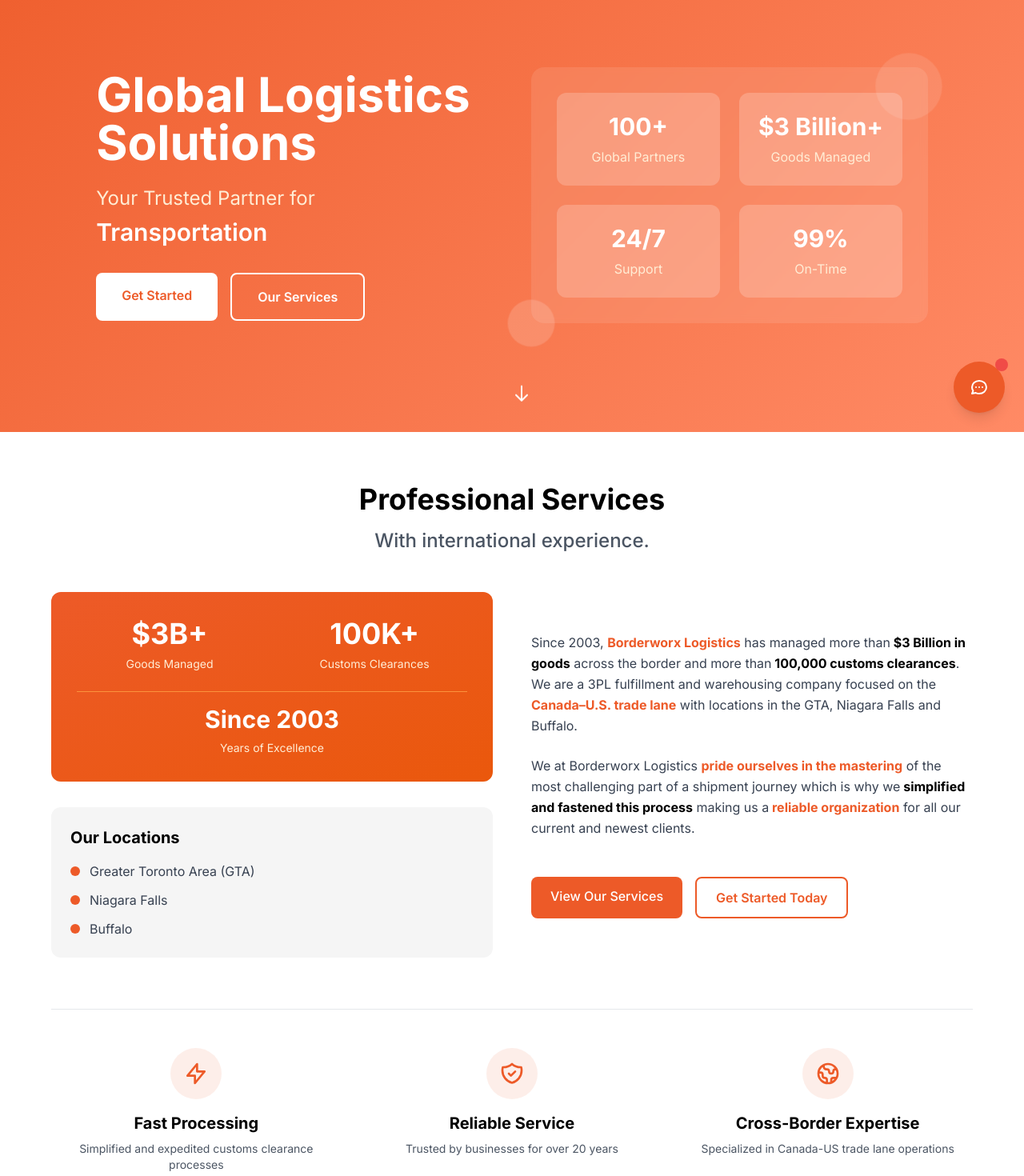
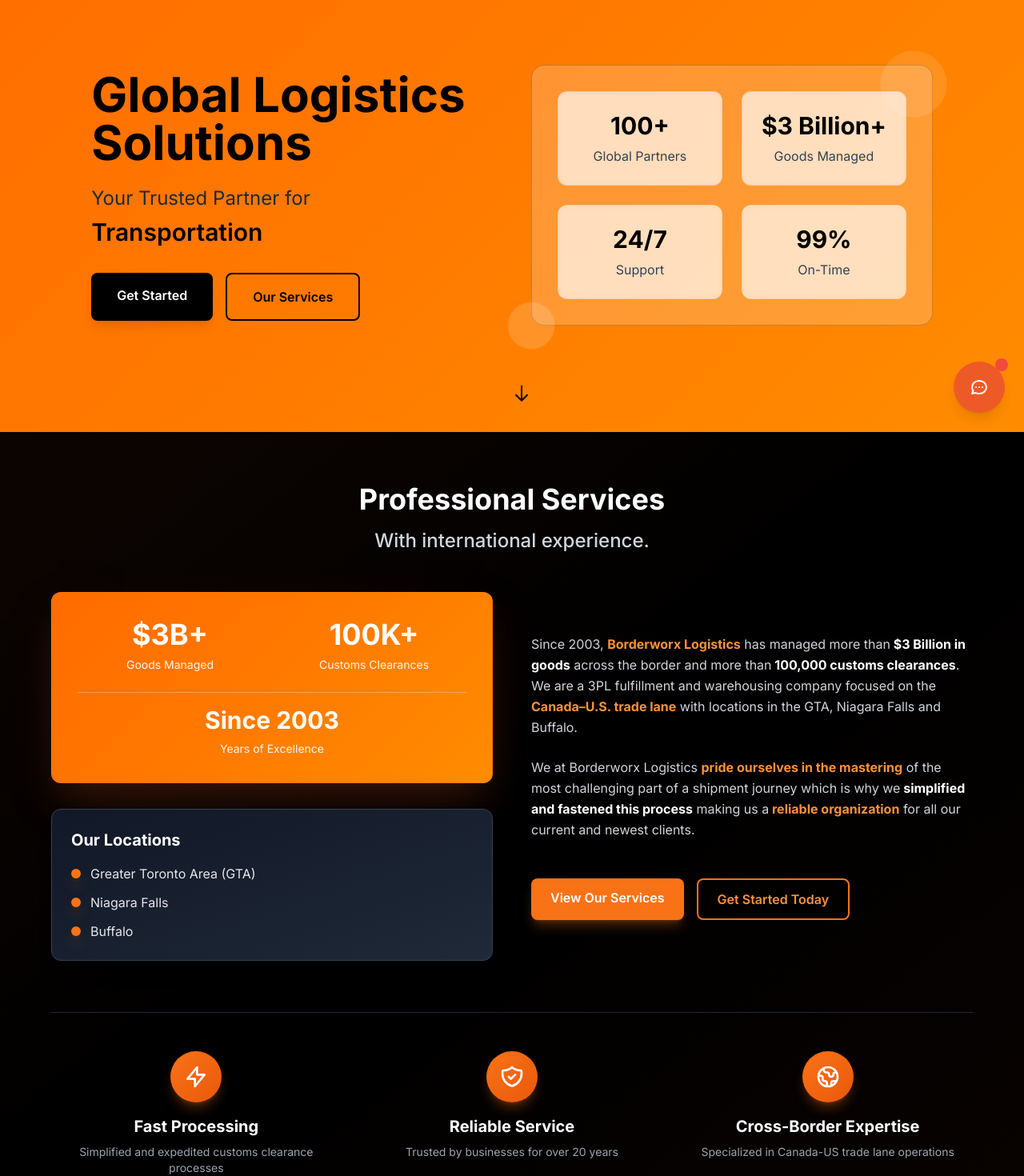
Before and after one commit to asharipov-borderworx/borderworx-portal, a Next.js app: page / in a window 1280 px wide. Shown: the part 260-1730 px from the top of the page at 80% size. Built offline with nearby package versions, Linux system fonts and the light colour scheme.

Commit message:
Recolloring

```diff
--- a/src/app/about-us/page.tsx
+++ b/src/app/about-us/page.tsx
@@ -34,7 +34,7 @@
     }
 
     return (
-              <section className="relative bg-gradient-to-r from-primary to-orange-600 text-white pt-72 overflow-hidden">
+              <section className="relative hero-gradient text-white pt-72 overflow-hidden">
               {/* Background Image */}
               <div className="absolute inset-0 z-0">
                 <img
--- a/src/app/contact/page.tsx
+++ b/src/app/contact/page.tsx
@@ -34,7 +34,7 @@
     }
 
     return (
-              <section className="relative bg-gradient-to-r from-primary to-orange-600 text-white pt-48 overflow-hidden">
+              <section className="relative hero-gradient text-white pt-48 overflow-hidden">
               {/* Background Image */}
               <div className="absolute inset-0 z-0">
                 <img
--- a/src/app/globals.css
+++ b/src/app/globals.css
@@ -50,7 +50,7 @@
 }
 
 .hero-gradient {
-  background: linear-gradient(135deg, #ED5A28 0%, #FF8A65 100%);
+  background: linear-gradient(135deg, #FF6B00 0%, #FF7A00 50%, #FF8C00 100%);
 }
 
 .section-padding {
--- a/src/app/resources/ResourcesPageClient.tsx
+++ b/src/app/resources/ResourcesPageClient.tsx
@@ -37,7 +37,7 @@
   return (
     <main className="flex-grow">
       {/* Hero Section */}
-      <section className="relative bg-gradient-to-r from-primary to-orange-600 text-white pt-48 overflow-hidden">
+      <section className="relative hero-gradient text-white pt-48 overflow-hidden">
         {/* Background Image */}
         <div className="absolute inset-0 z-0">
           <img
--- a/src/app/services/ServicesPageClient.tsx
+++ b/src/app/services/ServicesPageClient.tsx
@@ -38,7 +38,7 @@
   return (
     <>
       {/* Hero Section */}
-      <section className="relative bg-gradient-to-r from-primary to-orange-600 text-white pt-48 overflow-hidden">
+      <section className="relative hero-gradient text-black pt-48 overflow-hidden">
         {/* Background Image */}
         <div className="absolute inset-0 z-0">
           <img
@@ -62,7 +62,7 @@
               Comprehensive Logistics Services
             </motion.h1>
             <motion.p
-              className="text-xl md:text-2xl text-orange-100 leading-relaxed"
+              className="text-xl md:text-2xl  leading-relaxed"
               variants={itemVariants}
             >
               From warehousing to customs brokerage, we provide end-to-end logistics solutions
--- a/src/components/Hero.tsx
+++ b/src/components/Hero.tsx
@@ -46,7 +46,7 @@
         <div className="grid lg:grid-cols-2 gap-12 items-center">
           {/* Hero Content */}
           <motion.div
-            className="text-white"
+            className="text-black"
             initial="hidden"
             animate="visible"
             variants={containerVariants}
@@ -59,13 +59,13 @@
               <span className="block">Solutions</span>
             </motion.h1>
             <motion.div
-              className="text-xl md:text-2xl mb-8 text-orange-100 leading-relaxed"
+              className="text-xl md:text-2xl mb-8 text-gray-800 leading-relaxed"
               variants={itemVariants}
             >
               <p className="mb-2">Your Trusted Partner for</p>
               <TypingAnimation
                 words={['Warehousing', 'Transportation', 'Customs Brokerage', 'Trade Compliance', 'Fulfillment Services']}
-                className="text-2xl md:text-3xl font-semibold text-white"
+                className="text-2xl md:text-3xl font-semibold text-black"
               />
             </motion.div>
             <motion.div
@@ -74,13 +74,13 @@
             >
               <Link
                 href="#contact"
-                className="bg-white text-primary px-8 py-4 rounded-lg font-semibold hover:bg-gray-100 transition-colors duration-300 text-center"
+                className="bg-black text-white px-8 py-4 rounded-lg font-semibold hover:bg-gray-900 transition-colors duration-300 text-center shadow-lg"
               >
                 Get Started
               </Link>
               <Link
                 href="#services"
-                className="border-2 border-white text-white px-8 py-4 rounded-lg font-semibold hover:bg-white hover:text-primary transition-all duration-300 text-center"
+                className="border-2 border-black text-black px-8 py-4 rounded-lg font-semibold hover:bg-black hover:text-white transition-all duration-300 text-center"
               >
                 Our Services
               </Link>
@@ -94,7 +94,7 @@
             animate={{ opacity: 1, x: 0 }}
             transition={{ duration: 0.8, delay: 0.5, ease: [0.25, 0.4, 0.25, 1] as const }}
           >
-            <div className="bg-white bg-opacity-10 backdrop-blur-sm rounded-2xl p-8">
+            <div className="bg-white bg-opacity-20 backdrop-blur-sm rounded-2xl p-8 border border-black/20">
               <motion.div
                 className="grid grid-cols-2 gap-6"
                 initial="hidden"
@@ -110,36 +110,36 @@
               >
                 {/* Stats Cards */}
                 <motion.div
-                  className="bg-white bg-opacity-20 rounded-xl p-6 text-center"
+                  className="bg-white bg-opacity-60 rounded-xl p-6 text-center backdrop-blur-sm border border-black/5"
                   variants={cardVariants}
                   whileHover={{ scale: 1.05, transition: { duration: 0.2 } }}
                 >
-                  <div className="text-3xl font-bold text-white mb-2">100+</div>
-                  <div className="text-orange-100">Global Partners</div>
+                  <div className="text-3xl font-bold text-black mb-2">100+</div>
+                  <div className="text-gray-700">Global Partners</div>
                 </motion.div>
                 <motion.div
-                  className="bg-white bg-opacity-20 rounded-xl p-6 text-center"
+                  className="bg-white bg-opacity-60 rounded-xl p-6 text-center backdrop-blur-sm border border-black/5"
                   variants={cardVariants}
                   whileHover={{ scale: 1.05, transition: { duration: 0.2 } }}
                 >
-                  <div className="text-3xl font-bold text-white mb-2">$3 Billion+</div>
-                  <div className="text-orange-100">Goods Managed</div>
+                  <div className="text-3xl font-bold text-black mb-2">$3 Billion+</div>
+                  <div className="text-gray-700">Goods Managed</div>
                 </motion.div>
                 <motion.div
-                  className="bg-white bg-opacity-20 rounded-xl p-6 text-center"
+                  className="bg-white bg-opacity-60 rounded-xl p-6 text-center backdrop-blur-sm border border-black/5"
                   variants={cardVariants}
                   whileHover={{ scale: 1.05, transition: { duration: 0.2 } }}
                 >
-                  <div className="text-3xl font-bold text-white mb-2">24/7</div>
-                  <div className="text-orange-100">Support</div>
+                  <div className="text-3xl font-bold text-black mb-2">24/7</div>
+                  <div className="text-gray-700">Support</div>
                 </motion.div>
                 <motion.div
-                  className="bg-white bg-opacity-20 rounded-xl p-6 text-center"
+                  className="bg-white bg-opacity-60 rounded-xl p-6 text-center backdrop-blur-sm border border-black/5"
                   variants={cardVariants}
                   whileHover={{ scale: 1.05, transition: { duration: 0.2 } }}
                 >
-                  <div className="text-3xl font-bold text-white mb-2">99%</div>
-                  <div className="text-orange-100">On-Time</div>
+                  <div className="text-3xl font-bold text-black mb-2">99%</div>
+                  <div className="text-gray-700">On-Time</div>
                 </motion.div>
               </motion.div>
             </div>
@@ -177,7 +177,7 @@
       {/* Scroll Indicator */}
       <div className="absolute bottom-8 left-1/2 transform -translate-x-1/2 animate-bounce">
         <svg
-          className="w-6 h-6 text-white"
+          className="w-6 h-6 text-black"
           fill="none"
           stroke="currentColor"
           viewBox="0 0 24 24"
--- a/src/components/ProfessionalServices.tsx
+++ b/src/components/ProfessionalServices.tsx
@@ -5,15 +5,18 @@
 
 export default function ProfessionalServices() {
   return (
-    <section id="professional-services" className="section-padding bg-white">
-      <div className="container-max">
+    <section id="professional-services" className="section-padding bg-black relative overflow-hidden">
+      {/* Background accent */}
+      <div className="absolute inset-0 bg-gradient-to-br from-orange-900/10 via-transparent to-orange-800/5 pointer-events-none"></div>
+
+      <div className="container-max relative z-10">
         <div className="max-w-6xl mx-auto">
           {/* Header */}
           <AnimationWrapper animation="fadeInUp" className="text-center mb-12">
-            <h2 className="text-3xl md:text-4xl font-bold text-secondary mb-4">
+            <h2 className="text-3xl md:text-4xl font-bold text-white mb-4">
               Professional Services
             </h2>
-            <p className="text-xl md:text-2xl text-gray-600 font-medium">
+            <p className="text-xl md:text-2xl text-gray-300 font-medium">
               With international experience.
             </p>
           </AnimationWrapper>
@@ -23,19 +26,22 @@
             {/* Left Column - Experience Stats */}
             <div className="space-y-8">
               <AnimationWrapper animation="fadeInLeft" delay={0.2}>
-                <div className="bg-gradient-to-br from-primary to-orange-600 rounded-xl p-8 text-white">
+                <div
+                  className="rounded-xl p-8 text-white shadow-2xl shadow-orange-900/50 border border-orange-500/20"
+                  style={{ background: 'linear-gradient(135deg, #FF6B00 0%, #FF7A00 50%, #FF8C00 100%)' }}
+                >
                   <div className="grid grid-cols-2 gap-6 text-center">
                     <div>
                       <div className="text-4xl font-bold mb-2">$3B+</div>
-                      <div className="text-orange-100 text-sm">Goods Managed</div>
+                      <div className="text-orange-50 text-sm">Goods Managed</div>
                     </div>
                     <div>
                       <div className="text-4xl font-bold mb-2">100K+</div>
-                      <div className="text-orange-100 text-sm">Customs Clearances</div>
+                      <div className="text-orange-50 text-sm">Customs Clearances</div>
                     </div>
-                    <div className="col-span-2 pt-4 border-t border-orange-400">
+                    <div className="col-span-2 pt-4 border-t border-white/30">
                       <div className="text-3xl font-bold mb-2">Since 2003</div>
-                      <div className="text-orange-100 text-sm">Years of Excellence</div>
+                      <div className="text-orange-50 text-sm">Years of Excellence</div>
                     </div>
                   </div>
                 </div>
@@ -43,20 +49,20 @@
 
               {/* Locations */}
               <AnimationWrapper animation="fadeInLeft" delay={0.4}>
-                <div className="bg-gray-light rounded-xl p-6">
-                  <h3 className="text-xl font-bold text-secondary mb-4">Our Locations</h3>
+                <div className="bg-gradient-to-br from-gray-900 to-gray-800 rounded-xl p-6 border border-gray-700 shadow-xl">
+                  <h3 className="text-xl font-bold text-white mb-4">Our Locations</h3>
                   <div className="space-y-3">
                     <div className="flex items-center">
-                      <div className="w-3 h-3 bg-primary rounded-full mr-3"></div>
-                      <span className="text-gray-700">Greater Toronto Area (GTA)</span>
+                      <div className="w-3 h-3 bg-orange-500 rounded-full mr-3 shadow-lg shadow-orange-500/50"></div>
+                      <span className="text-gray-200">Greater Toronto Area (GTA)</span>
                     </div>
                     <div className="flex items-center">
-                      <div className="w-3 h-3 bg-primary rounded-full mr-3"></div>
-                      <span className="text-gray-700">Niagara Falls</span>
+                      <div className="w-3 h-3 bg-orange-500 rounded-full mr-3 shadow-lg shadow-orange-500/50"></div>
+                      <span className="text-gray-200">Niagara Falls</span>
                     </div>
                     <div className="flex items-center">
-                      <div className="w-3 h-3 bg-primary rounded-full mr-3"></div>
-                      <span className="text-gray-700">Buffalo</span>
+                      <div className="w-3 h-3 bg-orange-500 rounded-full mr-3 shadow-lg shadow-orange-500/50"></div>
+                      <span className="text-gray-200">Buffalo</span>
                     </div>
                   </div>
                 </div>
@@ -67,19 +73,19 @@
             <AnimationWrapper animation="fadeInRight" delay={0.3}>
               <div className="space-y-6">
                 <div className="prose prose-lg max-w-none">
-                  <p className="text-gray-700 leading-relaxed mb-6">
-                    Since 2003, <strong className="text-primary">Borderworx Logistics</strong> has managed more than
-                    <strong className="text-secondary"> $3 Billion in goods</strong> across the border and more than
-                    <strong className="text-secondary"> 100,000 customs clearances</strong>. We are a 3PL fulfillment
-                    and warehousing company focused on the <strong className="text-primary">Canada–U.S. trade lane</strong> with
+                  <p className="text-gray-300 leading-relaxed mb-6">
+                    Since 2003, <strong className="text-orange-400">Borderworx Logistics</strong> has managed more than
+                    <strong className="text-white"> $3 Billion in goods</strong> across the border and more than
+                    <strong className="text-white"> 100,000 customs clearances</strong>. We are a 3PL fulfillment
+                    and warehousing company focused on the <strong className="text-orange-400">Canada–U.S. trade lane</strong> with
                     locations in the GTA, Niagara Falls and Buffalo.
                   </p>
 
-                  <p className="text-gray-700 leading-relaxed">
-                    We at Borderworx Logistics <strong className="text-primary">pride ourselves in the mastering</strong> of
+                  <p className="text-gray-300 leading-relaxed">
+                    We at Borderworx Logistics <strong className="text-orange-400">pride ourselves in the mastering</strong> of
                     the most challenging part of a shipment journey which is why we
-                    <strong className="text-secondary"> simplified and fastened this process</strong> making us a
-                    <strong className="text-primary"> reliable organization</strong> for all our current and newest clients.
+                    <strong className="text-white"> simplified and fastened this process</strong> making us a
+                    <strong className="text-orange-400"> reliable organization</strong> for all our current and newest clients.
                   </p>
                 </div>
 
@@ -87,13 +93,13 @@
                 <div className="flex flex-col sm:flex-row gap-4 pt-6">
                   <a
                     href="/services"
-                    className="btn-primary text-center"
+                    className="bg-orange-500 text-white px-6 py-3 rounded-lg font-semibold hover:bg-orange-600 transition-colors duration-300 text-center shadow-lg shadow-orange-500/30"
                   >
                     View Our Services
                   </a>
                   <a
                     href="#contact"
-                    className="border-2 border-primary text-primary px-6 py-3 rounded-lg font-semibold hover:bg-primary hover:text-white transition-all duration-300 text-center"
+                    className="border-2 border-orange-500 text-orange-400 px-6 py-3 rounded-lg font-semibold hover:bg-orange-500 hover:text-white transition-all duration-300 text-center"
                   >
                     Get Started Today
                   </a>
@@ -103,35 +109,35 @@
           </div>
 
           {/* Bottom Features */}
-          <StaggerContainer className="grid md:grid-cols-3 gap-8 mt-16 pt-12 border-t border-gray-200" staggerDelay={0.15}>
-            <StaggerItem className="text-center">
-              <div className="w-16 h-16 bg-primary bg-opacity-10 rounded-full flex items-center justify-center mx-auto mb-4">
-                <svg className="w-8 h-8 text-primary" fill="none" stroke="currentColor" viewBox="0 0 24 24">
+          <StaggerContainer className="grid md:grid-cols-3 gap-8 mt-16 pt-12 border-t border-gray-800" staggerDelay={0.15}>
+            <StaggerItem className="text-center group">
+              <div className="w-16 h-16 bg-gradient-to-br from-orange-500 to-orange-600 rounded-full flex items-center justify-center mx-auto mb-4 shadow-lg shadow-orange-500/30 group-hover:shadow-orange-500/50 transition-all duration-300">
+                <svg className="w-8 h-8 text-white" fill="none" stroke="currentColor" viewBox="0 0 24 24">
                   <path strokeLinecap="round" strokeLinejoin="round" strokeWidth={2} d="M13 10V3L4 14h7v7l9-11h-7z" />
                 </svg>
               </div>
-              <h3 className="text-xl font-bold text-secondary mb-2">Fast Processing</h3>
-              <p className="text-gray-600 text-sm">Simplified and expedited customs clearance processes</p>
+              <h3 className="text-xl font-bold text-white mb-2">Fast Processing</h3>
+              <p className="text-gray-400 text-sm">Simplified and expedited customs clearance processes</p>
             </StaggerItem>
 
-            <StaggerItem className="text-center">
-              <div className="w-16 h-16 bg-primary bg-opacity-10 rounded-full flex items-center justify-center mx-auto mb-4">
-                <svg className="w-8 h-8 text-primary" fill="none" stroke="currentColor" viewBox="0 0 24 24">
+            <StaggerItem className="text-center group">
+              <div className="w-16 h-16 bg-gradient-to-br from-orange-500 to-orange-600 rounded-full flex items-center justify-center mx-auto mb-4 shadow-lg shadow-orange-500/30 group-hover:shadow-orange-500/50 transition-all duration-300">
+                <svg className="w-8 h-8 text-white" fill="none" stroke="currentColor" viewBox="0 0 24 24">
                   <path strokeLinecap="round" strokeLinejoin="round" strokeWidth={2} d="M9 12l2 2 4-4m5.618-4.016A11.955 11.955 0 0112 2.944a11.955 11.955 0 01-8.618 3.04A12.02 12.02 0 003 9c0 5.591 3.824 10.29 9 11.622 5.176-1.332 9-6.03 9-11.622 0-1.042-.133-2.052-.382-3.016z" />
                 </svg>
               </div>
-              <h3 className="text-xl font-bold text-secondary mb-2">Reliable Service</h3>
-              <p className="text-gray-600 text-sm">Trusted by businesses for over 20 years</p>
+              <h3 className="text-xl font-bold text-white mb-2">Reliable Service</h3>
+              <p className="text-gray-400 text-sm">Trusted by businesses for over 20 years</p>
             </StaggerItem>
 
-            <StaggerItem className="text-center">
-              <div className="w-16 h-16 bg-primary bg-opacity-10 rounded-full flex items-center justify-center mx-auto mb-4">
-                <svg className="w-8 h-8 text-primary" fill="none" stroke="currentColor" viewBox="0 0 24 24">
+            <StaggerItem className="text-center group">
+              <div className="w-16 h-16 bg-gradient-to-br from-orange-500 to-orange-600 rounded-full flex items-center justify-center mx-auto mb-4 shadow-lg shadow-orange-500/30 group-hover:shadow-orange-500/50 transition-all duration-300">
+                <svg className="w-8 h-8 text-white" fill="none" stroke="currentColor" viewBox="0 0 24 24">
                   <path strokeLinecap="round" strokeLinejoin="round" strokeWidth={2} d="M3.055 11H5a2 2 0 012 2v1a2 2 0 002 2 2 2 0 012 2v2.945M8 3.935V5.5A2.5 2.5 0 0010.5 8h.5a2 2 0 012 2 2 2 0 104 0 2 2 0 012-2h1.064M15 20.488V18a2 2 0 012-2h3.064M21 12a9 9 0 11-18 0 9 9 0 0118 0z" />
                 </svg>
               </div>
-              <h3 className="text-xl font-bold text-secondary mb-2">Cross-Border Expertise</h3>
-              <p className="text-gray-600 text-sm">Specialized in Canada-US trade lane operations</p>
+              <h3 className="text-xl font-bold text-white mb-2">Cross-Border Expertise</h3>
+              <p className="text-gray-400 text-sm">Specialized in Canada-US trade lane operations</p>
             </StaggerItem>
           </StaggerContainer>
         </div>
```
